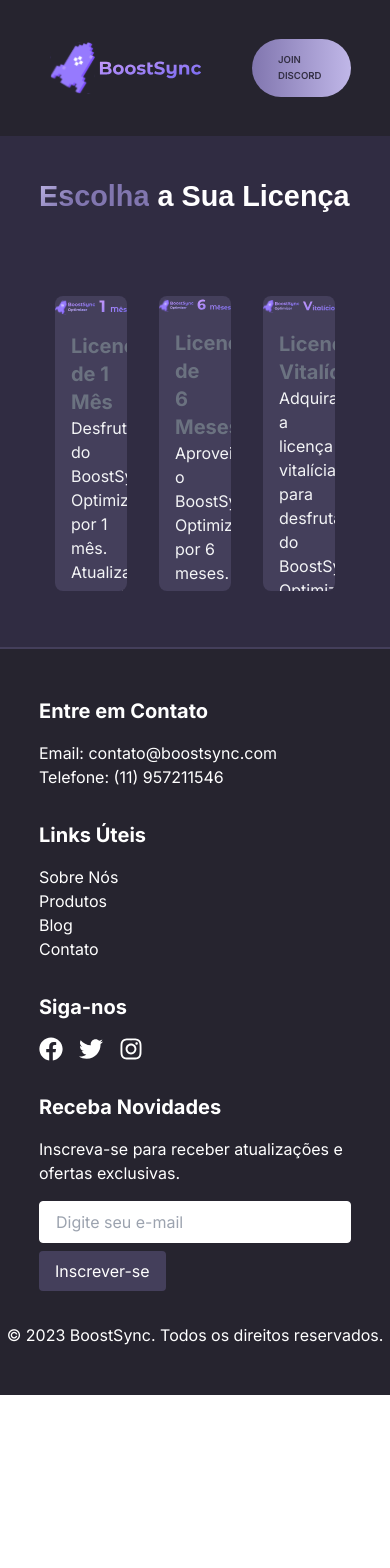
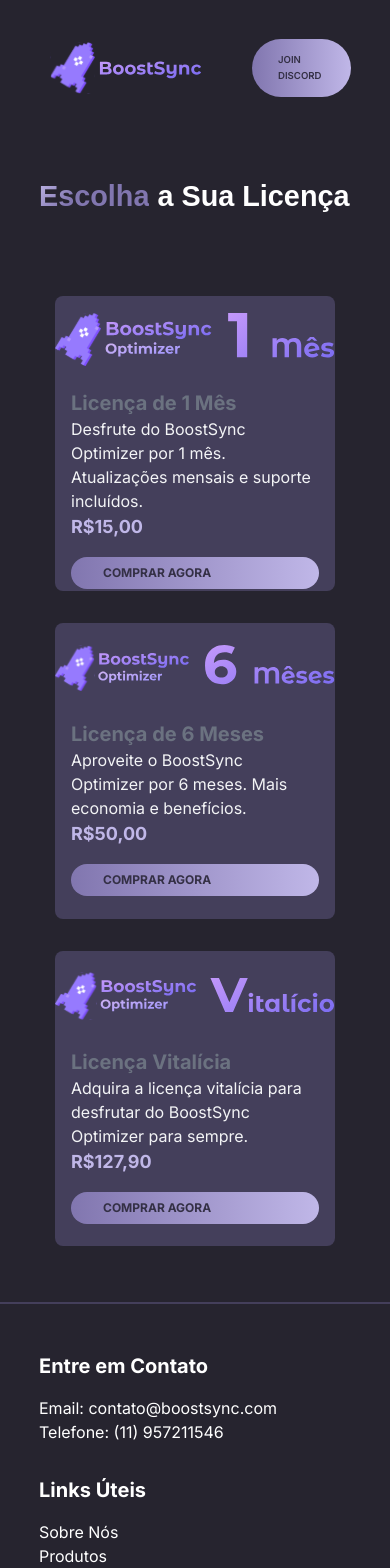
Before and after one commit to leoleoyuuki/saas-leo-tiago, a Next.js app: page /checkout in a window 390 px wide. Shown: the top 1568 px of the page. Before the commit the page ends 1395 px from the top, so only its background shows below. Built offline with nearby package versions, Linux system fonts and the light colour scheme.

Commit message:
Update checkout and footer styling

```diff
--- a/src/app/checkout/page.jsx
+++ b/src/app/checkout/page.jsx
@@ -10,7 +10,7 @@ export default function Checkout () {
 
   return (
     <>
-      <div className="bg-[#302C42] pb-10">
+      <div className="bg-[#26242f] pb-10">
       <section className="w-4/5 m-auto">
         <div className="container-sec1 flex justify-between">
           <div className="leftsec1">
@@ -23,8 +23,8 @@ export default function Checkout () {
         </div>
       </section>
 
-      <section className="w-4/5 m-auto pt-16 flex justify-between">
-        <div className="w-1/3 p-4">
+      <section className="w-4/5 m-auto pt-16 flex flex-col justify-between md:flex-row">
+        <div className="w-1/1 p-4 md:1/3">
           <div className="bg-[#443F5B] h-[35vh] flex flex-col justify-evenly rounded-lg overflow-hidden">
             <LazyLoadImage
 
@@ -49,7 +49,7 @@ export default function Checkout () {
           </div>
         </div>
 
-        <div className="w-1/3 p-4">
+        <div className="w-1/1 p-4 md:1/3">
           <div className="bg-[#443F5B] h-[35vh] flex flex-col justify-evenly rounded-lg overflow-hidden">
             <Image
               src="/img/6meses.svg"
@@ -73,7 +73,7 @@ export default function Checkout () {
           </div>
         </div>
 
-        <div className="w-1/3 p-4">
+        <div className="w-1/1 p-4 md:1/3">
           <div className="bg-[#443F5B] h-[35vh] flex flex-col justify-evenly rounded-lg overflow-hidden">
             <Image
               src="/img/vitalicio.svg"
--- a/src/app/page.jsx
+++ b/src/app/page.jsx
@@ -202,7 +202,7 @@ export default function Home() {
         </div>
       </section>
 
-      <div className="bg-[#302C42] flex  justify-center mt-8 p-8 rounded-lg shadow-lg relative">
+      <div className="bg-[#26242f] flex  justify-center mt-8 p-8 rounded-lg shadow-lg relative">
         <div className="absolute top-0 left-0 right-0 h-4 bg-gradient-to-r from-[#443F5B] to-[#8B86B5]"></div>
         <div className="border-4 border-[#6B68A1] rounded-lg overflow-hidden relative">
           <div className="bg-[#443F5B] p-4">
--- a/src/components/Footer/Footer.jsx
+++ b/src/components/Footer/Footer.jsx
@@ -64,7 +64,7 @@ export default function Footer() {
       </div>
 
       <div className="mt-8 text-center">
-        <p>&copy; 2023 BoostSync. Todos os direitos reservados.</p>
+        <p>&copy; 2024 BoostSync. Todos os direitos reservados.</p>
       </div>
     </footer>
   );
```
